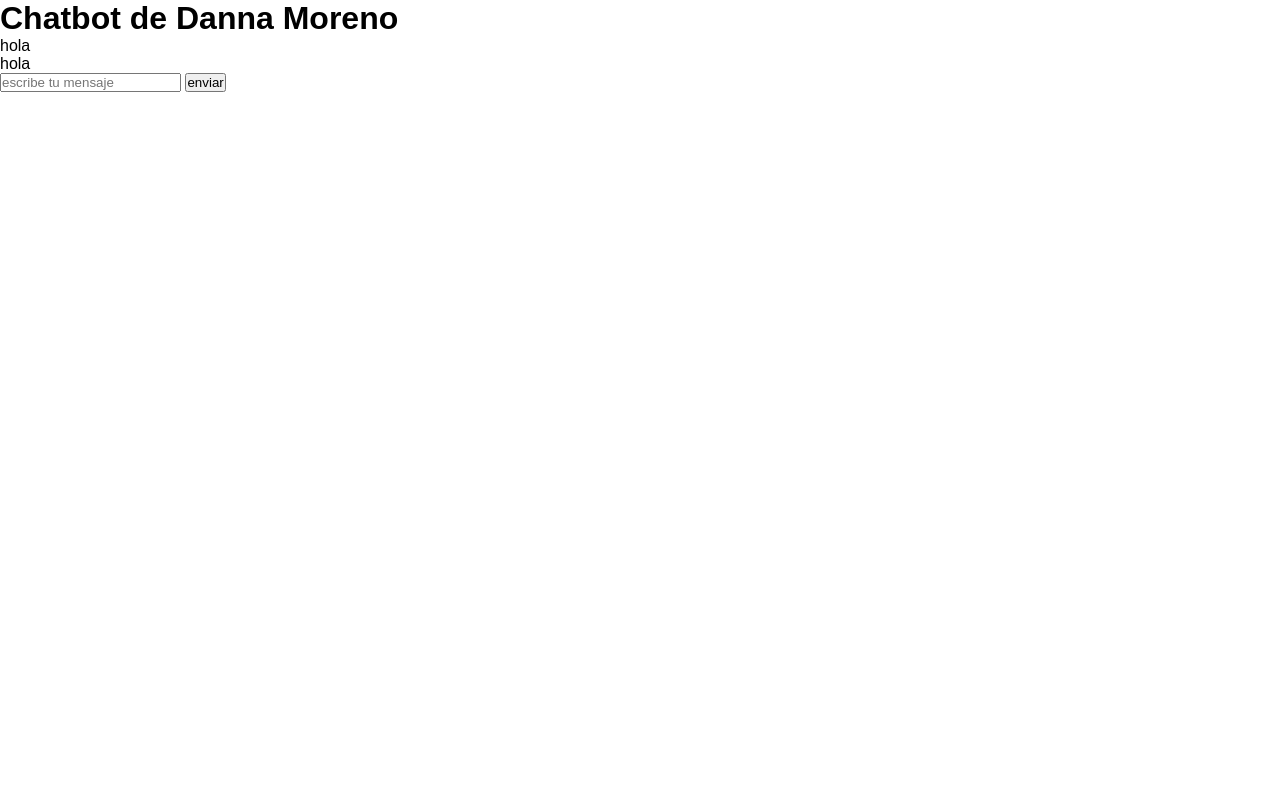
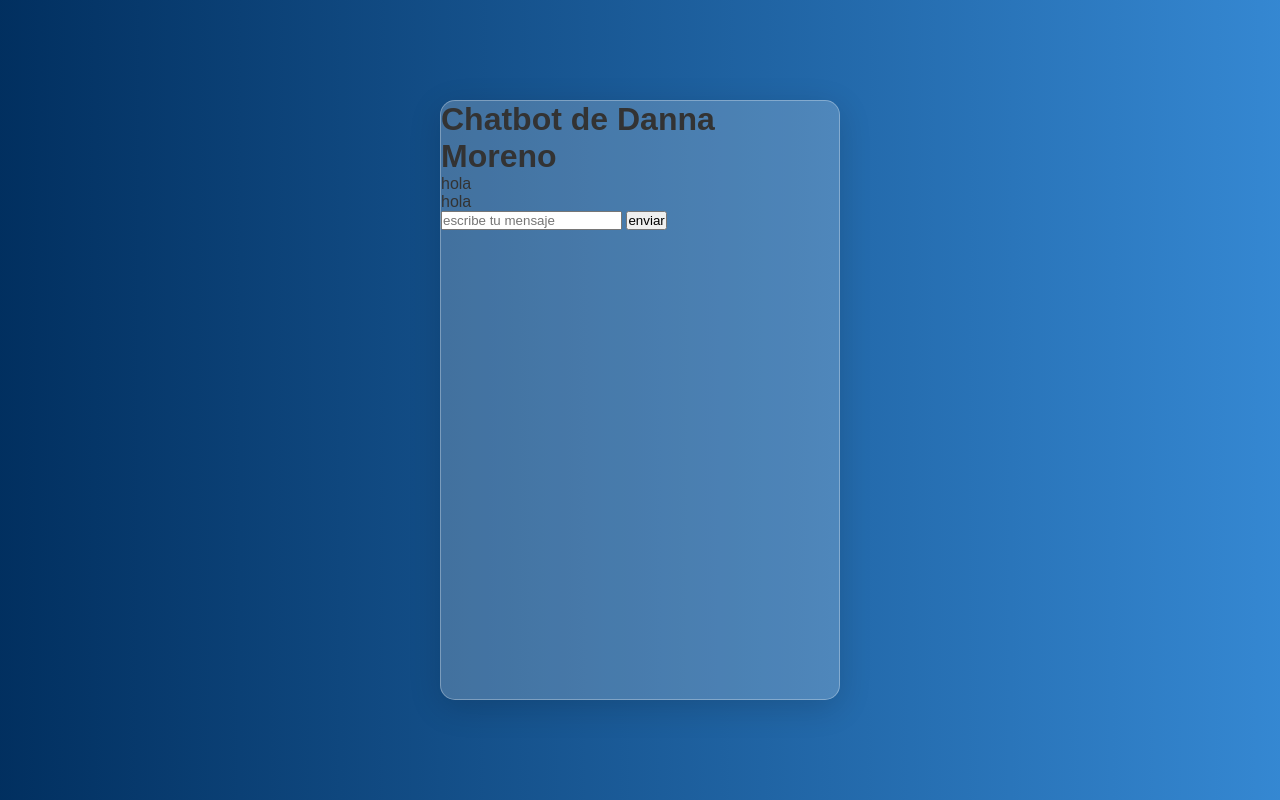
Before and after one commit to EQUIPO9MONTESORI/DANNA-MORENO, a plain HTML site: page index.html in a window 1280 px wide. Drawn offline with Linux system fonts and the light colour scheme; a web font is replaced by a local one.

Commit message:
body y chat container

```diff
--- a/styles.css
+++ b/styles.css
@@ -5,3 +5,23 @@ padding: 0;
 box-sizing: border-box;
 font-family: "Playwriter Deutschland Lateinische Ausgangsschrift Guides", sans-serif;
 }
+body{
+    background-image: linear-gradient(90.2deg, rgba(1,47,95,1) -0.4%, rgba(56,141,217,1) 106.1%);
+    color: #333;
+    display: flex;
+    justify-content: center;
+    align-items: center;
+    height: 100vh;
+}
+.chat-container{
+    width: 400px;
+    height: 600px;
+    background: rgba(255,255,255,0.2);
+    backdrop-filter: blur (10px);
+    border:1px solid rgba(255,255,255,0.3);
+    border-radius: 15px;
+    box-shadow: 0 8px 32px 0 rgba(0,0,0,0.15);
+    display: flex;
+    flex-direction: column;
+    overflow: hidden;
+}
```
